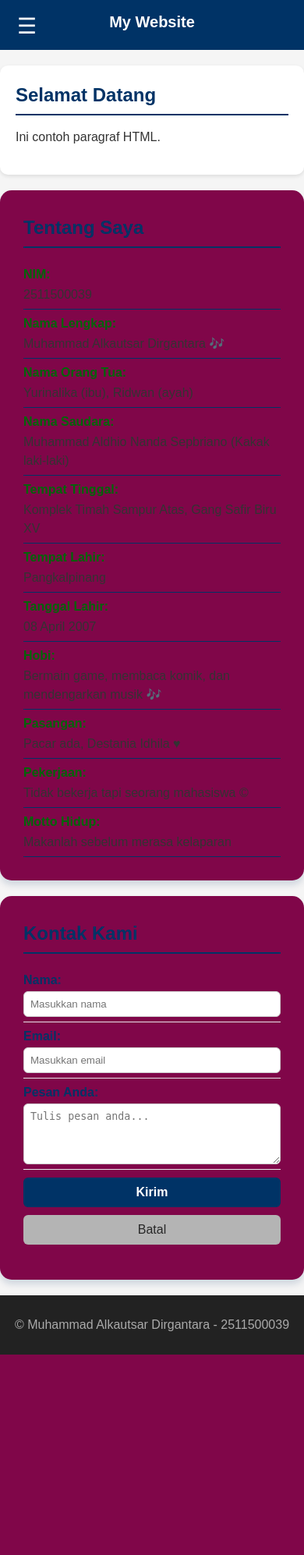
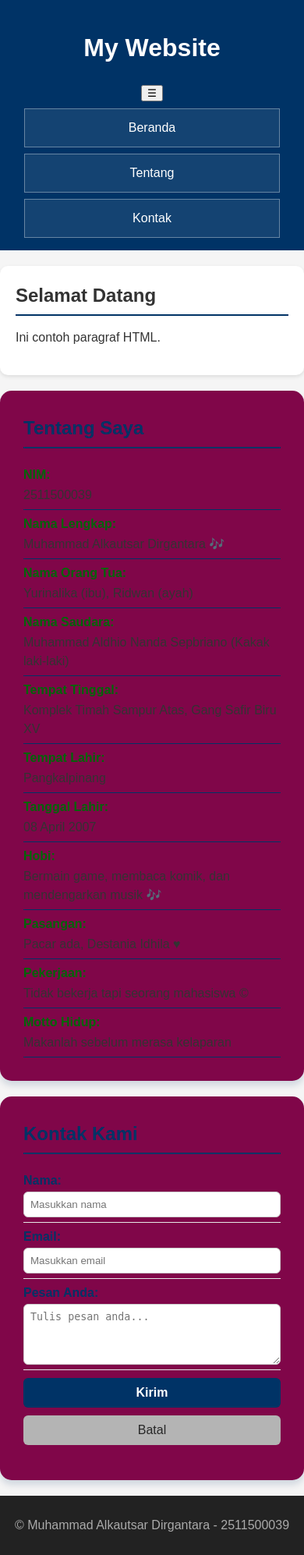
Before and after one commit to 2511500039-svg/2511500039-PWD-TI1A-2025-2026-1, a PHP site: page /pertemuan-05/index.html in a window 390 px wide. Shown: the whole page at 78% size. Before the commit the page ends 1737 px from the top, so only its background shows below. Run offline with PHP 8.4, Linux system fonts and the light colour scheme.

Commit message:
Happy graduate pak yohanes

```diff
--- a/pertemuan-05/index.html
+++ b/pertemuan-05/index.html
@@ -12,7 +12,6 @@
   <header>
     <h1>My Website</h1>
 
-    <!-- ✅ Tombol toggle (tidak mengubah apapun, hanya tambahan) -->
     <button class="menu-toggle" id="menu-toggle" aria-label="Toggle Navigation">
       &#9776;
     </button>
@@ -75,6 +74,5 @@
     <p>&copy; Muhammad Alkautsar Dirgantara - 2511500039</p>
   </footer>
 
-    <script src="script.js"></script>
 </body>
 </html>
--- a/pertemuan-05/style.css
+++ b/pertemuan-05/style.css
@@ -15,8 +15,6 @@
   color: #fff;
   padding: 20px;
   text-align: center;
-  position: relative; /* Diperlukan untuk posisi toggle */
-  z-index: 1000;
 }
 
 header ul {
@@ -35,8 +33,7 @@
 header li a {
   color: #fff;
   text-decoration: none;
-  padding: 6px 12px;
-  cursor: pointer;
+  padding: 6 12px;
 }
 
 #home,
@@ -47,13 +44,13 @@
     padding: 20px;
     max-width: 700px;
     margin: 20px auto;
-  box-shadow: 0 2px 5px rgba(0, 0, 0, 0.1);
+    box-shadow: 0 2px 5px rgba(0, 0, 0,
+    0.1);
 }
-
 #home h2,
 #about h2,
 #contact h2 {
-  color: #003366; /* diperbaiki dari 'olor' */
+    olor: #003366;
     border-bottom: 2px solid #003366;
     padding-bottom: 6px;
     margin-top: 0;
@@ -133,8 +130,6 @@
   display: flex;
   flex-direction: column;
   margin-bottom: 15px;
-  position: relative;
-  z-index: 1; /* agar form bisa diketik */
 }
 
 #contact label {
@@ -165,8 +160,6 @@
   font-weight: normal;
   margin: 0;
   box-sizing: border-box;
-  background: #fff;
-  z-index: 2;
 }
 
 #contact button {
@@ -204,37 +197,8 @@
   transform: translateY(-1px);
 }
 
-/* ===================== TOGGLE BUTTON ===================== */
-.menu-toggle {
-  display: none;
-  background: none;
-  border: none;
-  color: #fff;
-  font-size: 28px;
-  cursor: pointer;
-  position: absolute;
-  left: 16px;
-  top: 16px;
-  z-index: 1001;
-}
-
 /* ===================== RESPONSIVE ===================== */
 @media (max-width: 600px) {
-  .menu-toggle {
-    display: block;
-  }
-
-  nav {
-    display: none;
-    flex-direction: column;
-    background: #003366;
-    width: 100%;
-    padding: 5px 0;
-  }
-
-  nav.active {
-    display: flex;
-  }
 
 header {
     padding: 16px;
@@ -242,6 +206,7 @@
     top: 0;
     z-index: 1000;
 }
+...
 
 header h1 {
     margin: 0 0 8px;
@@ -259,9 +224,9 @@
 header li a {
     display: block;
     padding: 12px 14px;
-    border: 1px solid rgba(255, 255, 255, 0.35);
-    background: rgba(255, 255, 255, 0.08);
-    backdrop-filter: saturate(120%); /* diperbaiki dari ackdrop-filter */
+    border: 1px solid rgba(255, 255, 255, .35);
+    background: rgba(255, 255, 255, .08);
+    ackdrop-filter: saturate(120%);
 }
 
   #about p,
```
Lines whose indentation alone changed are shown as unchanged.
